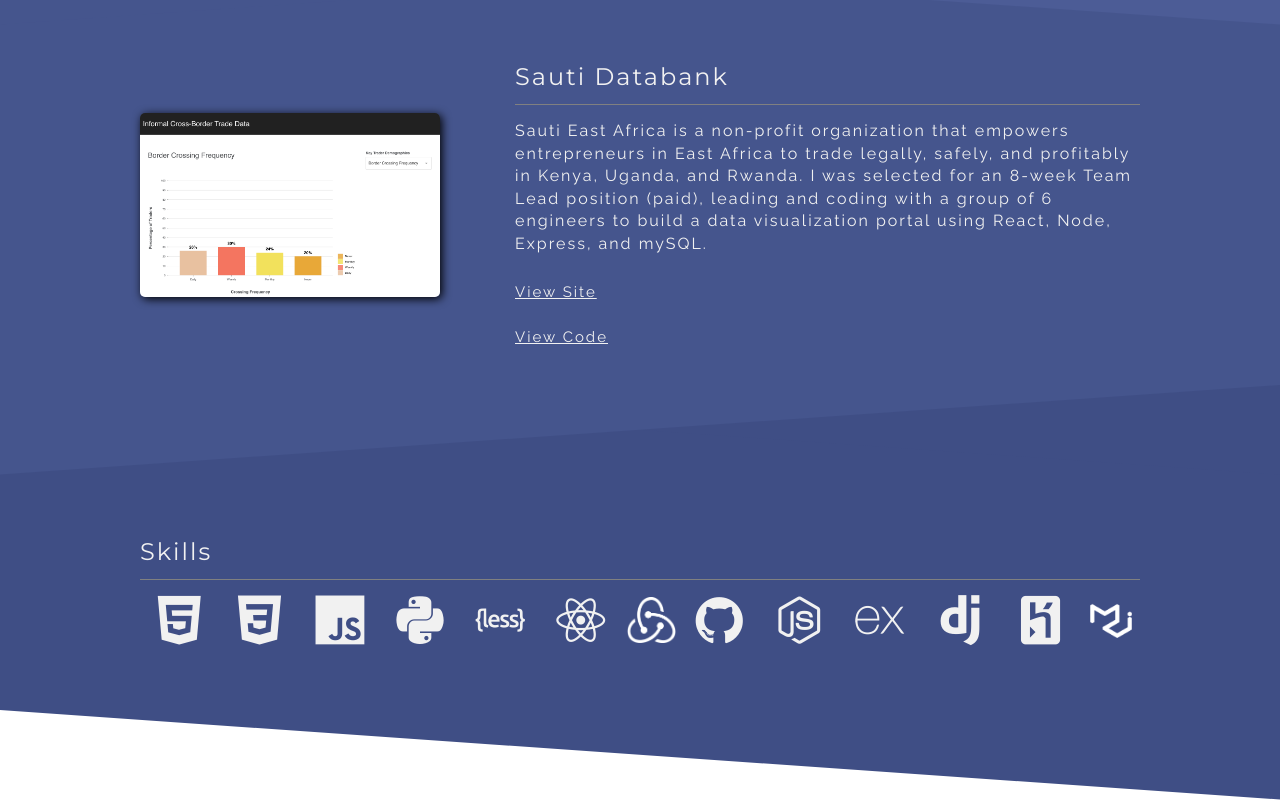
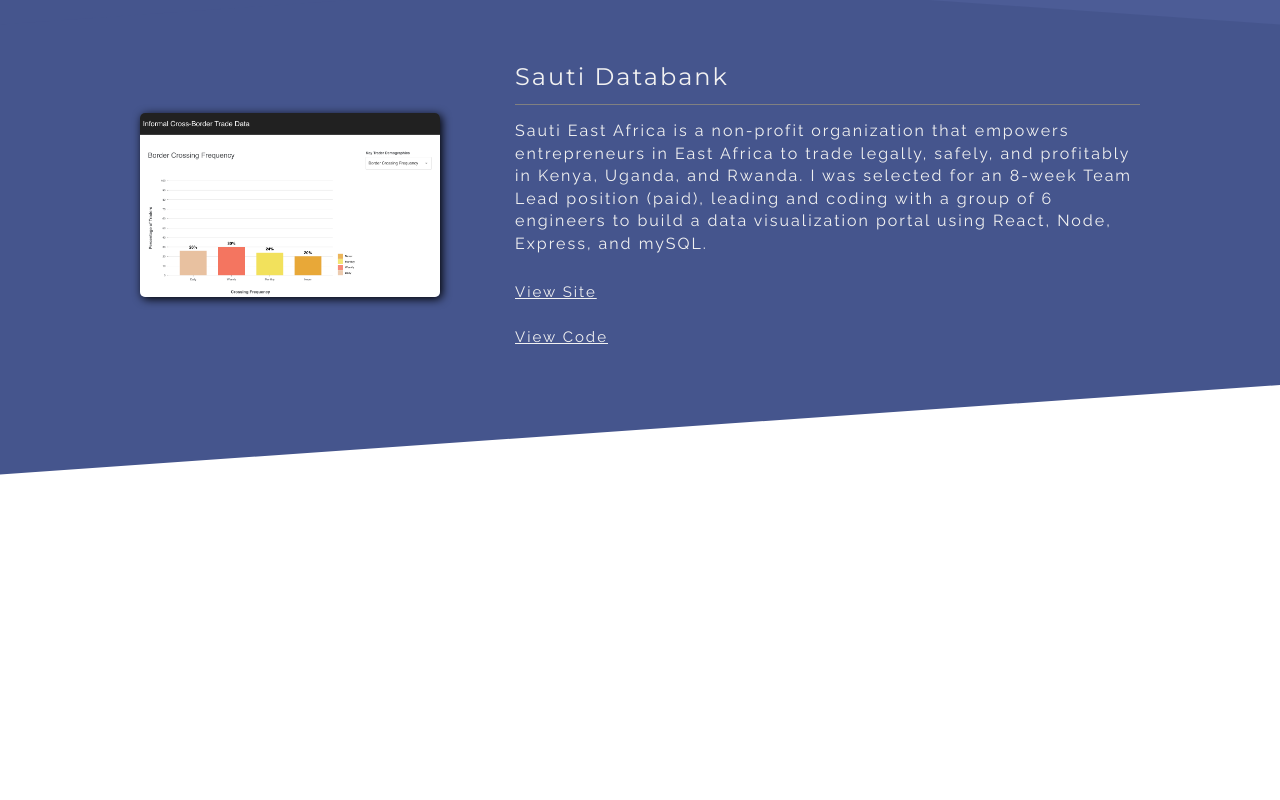
Before and after one commit to azrap/portfolio, a plain HTML site: page index.html in a window 1280 px wide. Shown: the part 965-1765 px from the top of the page. After the commit the page ends 1440 px from the top, so only its background shows below. Drawn offline with nearby package versions, Linux system fonts and the light colour scheme.

Commit message:
removing the bottom icons

```diff
--- a/index.html
+++ b/index.html
@@ -35,7 +35,6 @@
       <nav>
         <a href="#contact">Contact</a>
         <a href="#projects">Projects</a>
-        <a href="#skills">Skills</a>
       </nav>
     </div>
 
@@ -43,22 +42,22 @@
       <div id="contact">
         <h2>AZRA PANJWANI</h2>
         <p>
-          FULL STACK WEB DEVELOPMENT SOFTWARE ENGINEER
+          SOFTWARE ENGINEER, FULL STACK WEB DEVELOPMENT.
         </p>
         <div class="contact-info">
           <p>
             <a href="mailto: azraap@gmail.com"
-              ><i class="fa fa-envelope-o" style="font-size:16px"></i>
+              ><i class="fa fa-envelope-o" style="font-size: 16px;"></i>
               azraap@gmail.com</a
             >
             |
             <a href="https://www.linkedin.com/in/azrapanjwani" target="_blank">
-              <i class="fa fa-linkedin" style="font-size:16px"></i>
+              <i class="fa fa-linkedin" style="font-size: 16px;"></i>
               azrapanjwani</a
             >
             |
             <a href="https://www.github.com/azrap" target="_blank">
-              <i class="fa fa-github" style="font-size:16px"></i>azrap</a
+              <i class="fa fa-github" style="font-size: 16px;"></i>azrap</a
             >
           </p>
         </div>
@@ -177,33 +176,7 @@
         />
       </div>
     </section> -->
-    <section class="slantedDiv slantedDivF" id="skills">
-      <div class="innerContent-container">
-        <div class="innerContent">
-          <div class="heading">
-            <h4>Skills</h4>
-            <h5 id="skillsContent"></h5>
-            <div class="fillerDiv"></div>
-          </div>
-          <div class="icons">
-            <i class="fab devicon-html5-plain"></i>
-            <i class="fab devicon-css3-plain"></i>
-            <i class="fab devicon-javascript-plain"></i>
-            <i class="fab devicon-python-plain"></i>
-            <i class="fab devicon-less-plain-wordmark"></i>
-            <i class="fab devicon-react-original"></i>
-            <img class="redux-white" src="./img/redux-white.png" />
-            <!-- <i class="fab devicon-mongodb-plain"></i> -->
-            <i class="fab devicon-github-plain"></i>
-            <i class="fab devicon-nodejs-plain"></i>
-            <i class="fab devicon-express-original"></i>
-            <i class="fab devicon-django-plain"></i>
-            <i class="fab devicon-heroku-plain"></i>
-            <img class="material-ui-white" src="./img/materialUI.png" />
-          </div>
-        </div>
-      </div>
-    </section>
+
     <!-- <footer>
       <div class="contact-container">
         <div class="contact-title">
```
